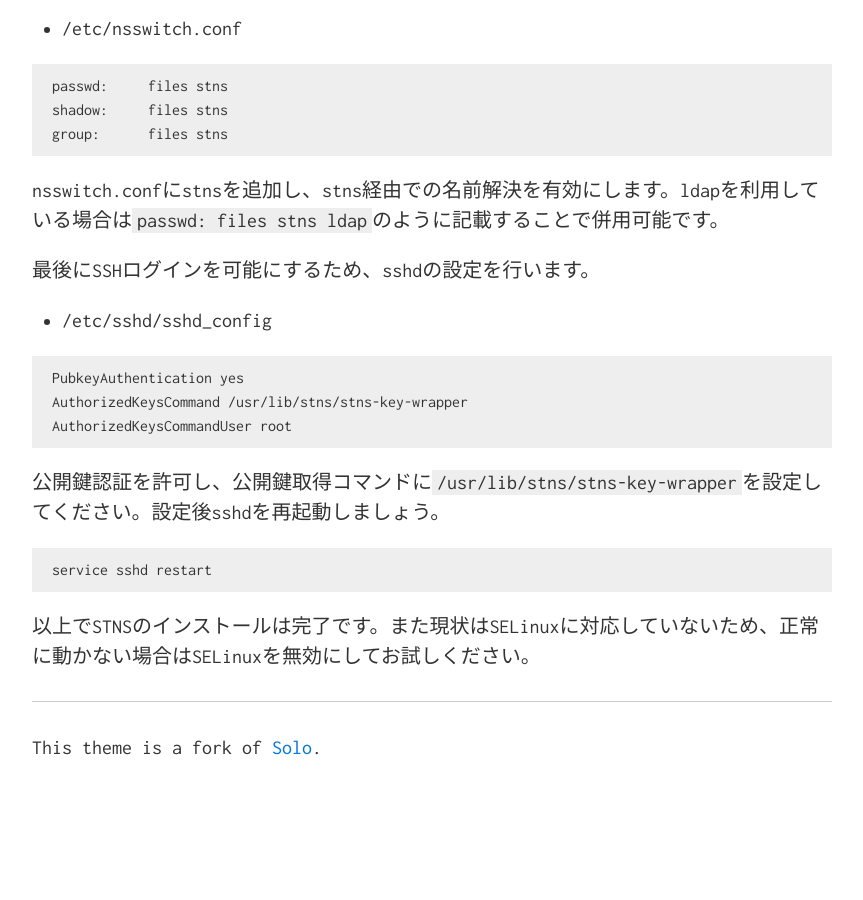
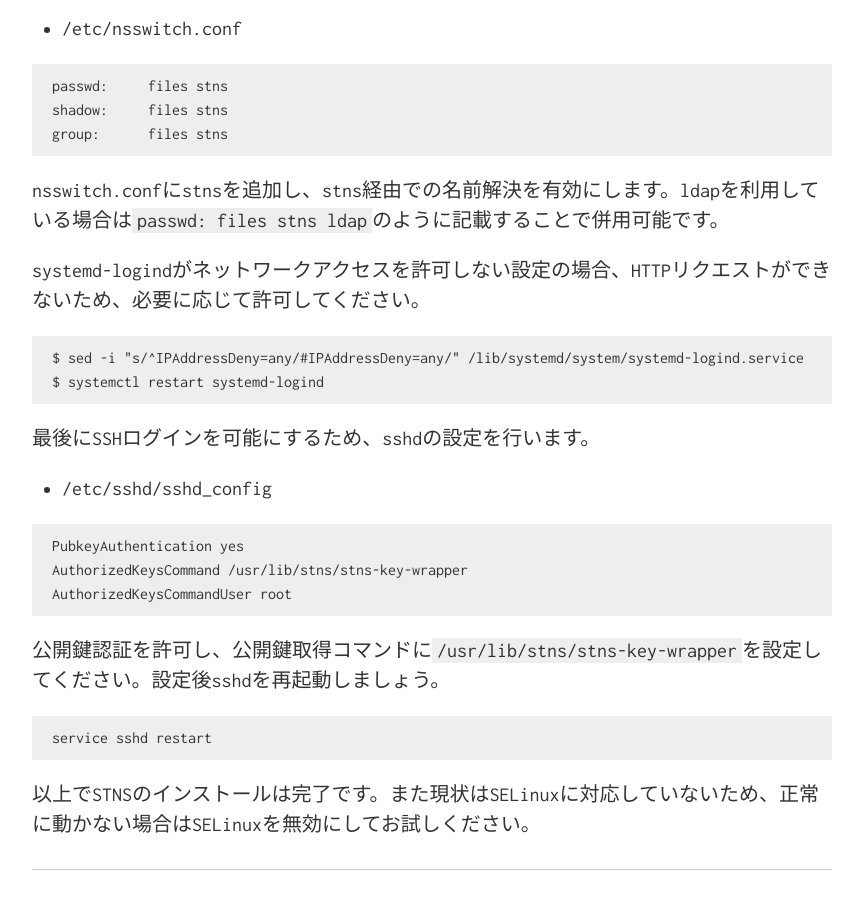
Before and after one commit to STNS/stns.github.io, a Jekyll site: the page built from install.ja.md, in a window 1280 px wide and 900 px high, scrolled down 1698 px. Shown: the whole window, without its empty margins (208-1071 px from the left). Built offline with Jekyll 4.4.1, drawn with Linux system fonts in a browser that asks for light colours; our own code applies the rules of GitHub Pages for plain Markdown files; before the commit the page ends 2561 px from its top, so only the background shows below that.

Commit message:
fix logind

````diff
--- a/install.ja.md
+++ b/install.ja.md
@@ -75,6 +75,12 @@ group:      files stns
 
 nsswitch.confにstnsを追加し、stns経由での名前解決を有効にします。ldapを利用している場合は`passwd:     files stns ldap`のように記載することで併用可能です。
 
+systemd-logindがネットワークアクセスを許可しない設定の場合、HTTPリクエストができないため、必要に応じて許可してください。
+
+```
+$ sed -i "s/^IPAddressDeny=any/#IPAddressDeny=any/" /lib/systemd/system/systemd-logind.service
+$ systemctl restart systemd-logind
+```
 
 最後にSSHログインを可能にするため、sshdの設定を行います。
 
````
Also changed, not shown: install.en.md (+7 -0 lines).
